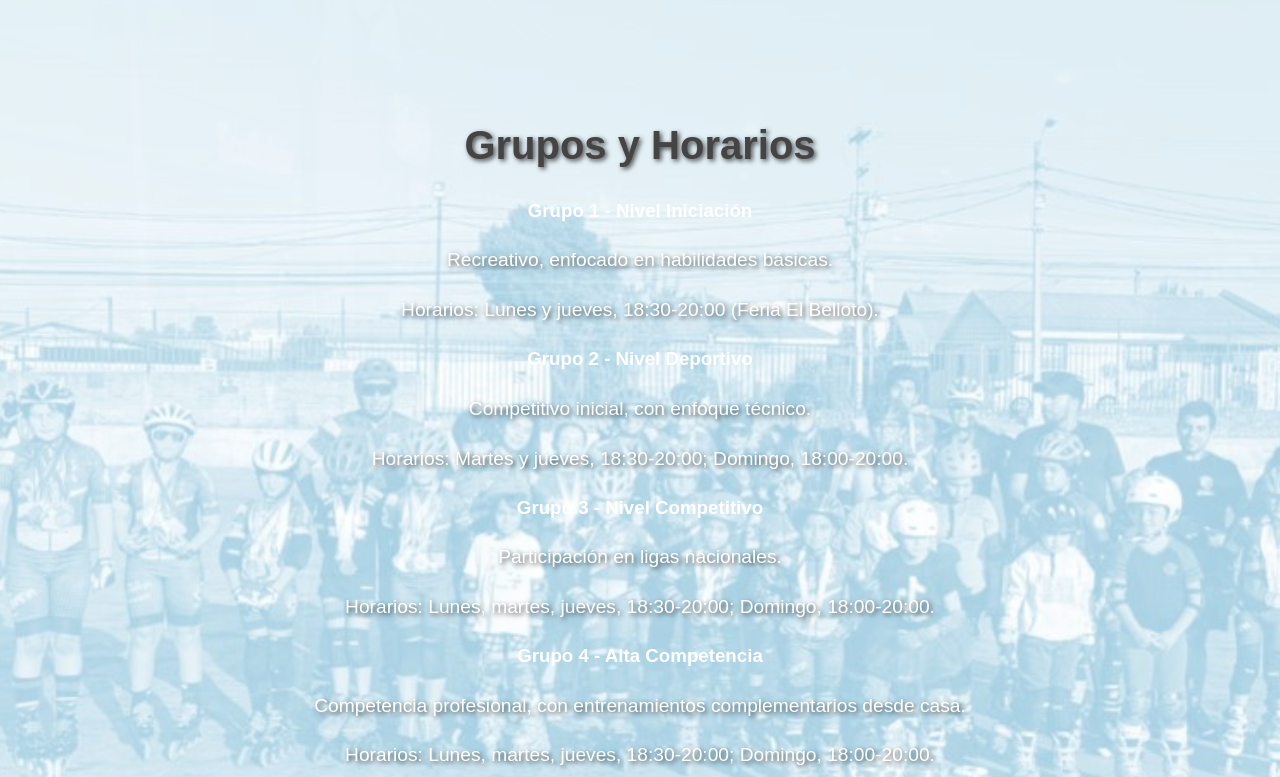
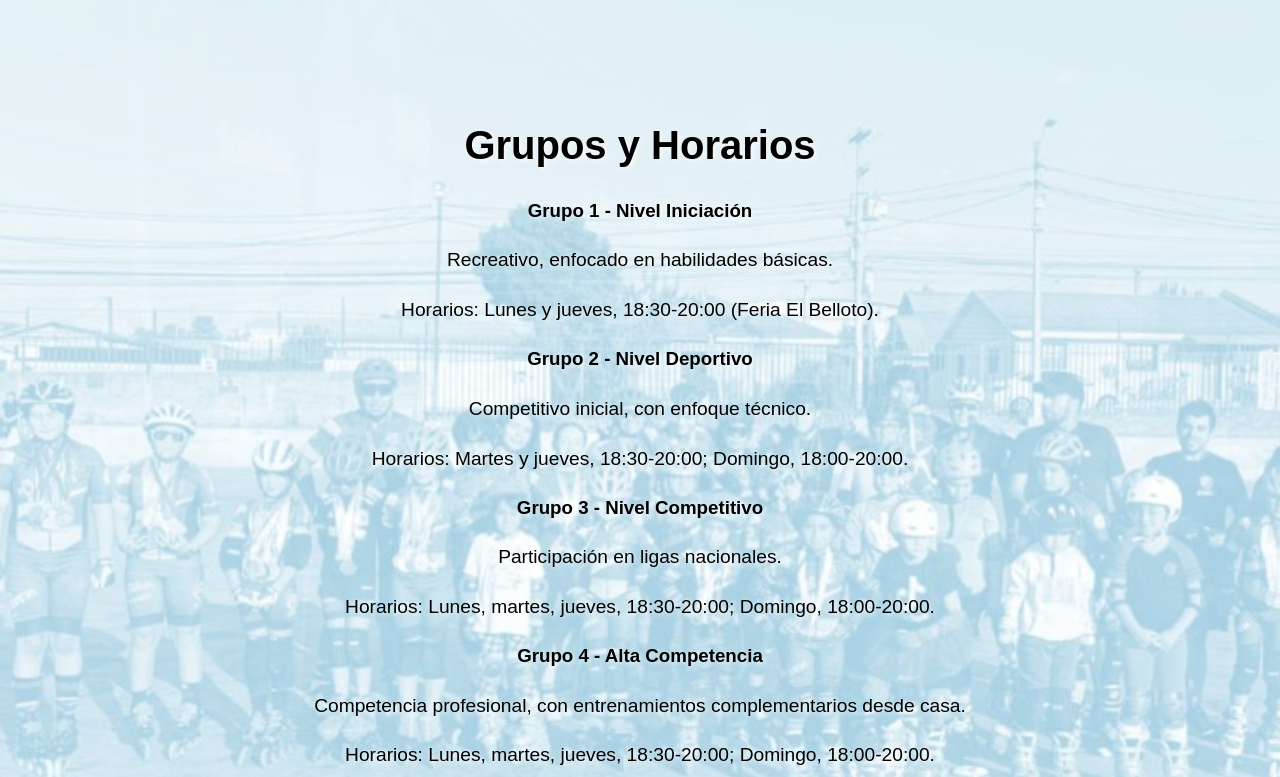
Before and after one commit to vaep2025/vaep, a plain HTML site: page index.html in a window 1280 px wide. Shown: the part 2346-3123 px from the top of the page. Drawn offline with Linux system fonts and the light colour scheme.

Commit message:
Update index.html

```diff
--- a/index.html
+++ b/index.html
@@ -316,7 +316,7 @@ Aquí no solo entrenamos, ¡creamos historias sobre ruedas! Únete a nosotros y
 
 
 
-    <!-- Sección Grupos y Horarios -->
+   <!-- Sección Grupos y Horarios -->
 <section id="grupos" style="position: relative; height: auto; color: white;">
     <!-- Fondo animado -->
     <div class="slideshow">
@@ -327,26 +327,26 @@ Aquí no solo entrenamos, ¡creamos historias sobre ruedas! Únete a nosotros y
 
     <!-- Contenido de la sección -->
     <div class="content" style="position: relative; z-index: 1; text-align: center; padding: 50px;">
-      <h2>Grupos y Horarios</h2>
+      <h2 style="color: #000000; text-shadow: 2px 2px 5px rgba(255, 255, 255, 0.7);">Grupos y Horarios</h2>
         <article>
-          <h3>Grupo 1 - Nivel Iniciación</h3>
-<p>Recreativo, enfocado en habilidades básicas.</p>
-            <p>Horarios: Lunes y jueves, 18:30-20:00 (Feria El Belloto).</p>
+          <h3 style="color: #000000; text-shadow: 2px 2px 5px rgba(255, 255, 255, 0.7);">Grupo 1 - Nivel Iniciación</h3>
+          <p style="color: #000000; text-shadow: 2px 2px 5px rgba(255, 255, 255, 0.7);">Recreativo, enfocado en habilidades básicas.</p>
+          <p style="color: #000000; text-shadow: 2px 2px 5px rgba(255, 255, 255, 0.7);">Horarios: Lunes y jueves, 18:30-20:00 (Feria El Belloto).</p>
         </article>
         <article>
-          <h3>Grupo 2 - Nivel Deportivo</h3>
-            <p>Competitivo inicial, con enfoque técnico.</p>
-            <p>Horarios: Martes y jueves, 18:30-20:00; Domingo, 18:00-20:00.</p>
-      </article>
-        <article>
-            <h3>Grupo 3 - Nivel Competitivo</h3>
-            <p>Participación en ligas nacionales.</p>
-            <p>Horarios: Lunes, martes, jueves, 18:30-20:00; Domingo, 18:00-20:00.</p>
+          <h3 style="color: #000000; text-shadow: 2px 2px 5px rgba(255, 255, 255, 0.7);">Grupo 2 - Nivel Deportivo</h3>
+          <p style="color: #000000; text-shadow: 2px 2px 5px rgba(255, 255, 255, 0.7);">Competitivo inicial, con enfoque técnico.</p>
+          <p style="color: #000000; text-shadow: 2px 2px 5px rgba(255, 255, 255, 0.7);">Horarios: Martes y jueves, 18:30-20:00; Domingo, 18:00-20:00.</p>
         </article>
         <article>
-            <h3>Grupo 4 - Alta Competencia</h3>
-            <p>Competencia profesional, con entrenamientos complementarios desde casa.</p>
-            <p>Horarios: Lunes, martes, jueves, 18:30-20:00; Domingo, 18:00-20:00.</p>
+          <h3 style="color: #000000; text-shadow: 2px 2px 5px rgba(255, 255, 255, 0.7);">Grupo 3 - Nivel Competitivo</h3>
+          <p style="color: #000000; text-shadow: 2px 2px 5px rgba(255, 255, 255, 0.7);">Participación en ligas nacionales.</p>
+          <p style="color: #000000; text-shadow: 2px 2px 5px rgba(255, 255, 255, 0.7);">Horarios: Lunes, martes, jueves, 18:30-20:00; Domingo, 18:00-20:00.</p>
+        </article>
+        <article>
+          <h3 style="color: #000000; text-shadow: 2px 2px 5px rgba(255, 255, 255, 0.7);">Grupo 4 - Alta Competencia</h3>
+          <p style="color: #000000; text-shadow: 2px 2px 5px rgba(255, 255, 255, 0.7);">Competencia profesional, con entrenamientos complementarios desde casa.</p>
+          <p style="color: #000000; text-shadow: 2px 2px 5px rgba(255, 255, 255, 0.7);">Horarios: Lunes, martes, jueves, 18:30-20:00; Domingo, 18:00-20:00.</p>
         </article>
     </div>
 </section>
```
